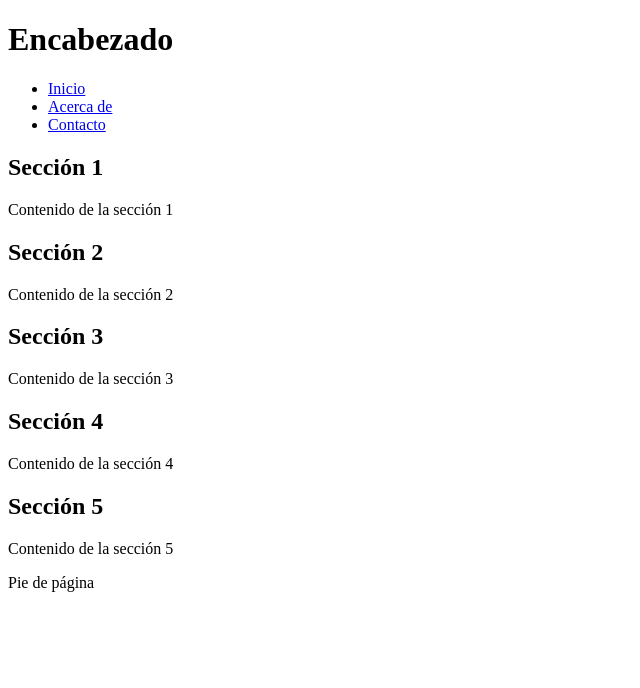
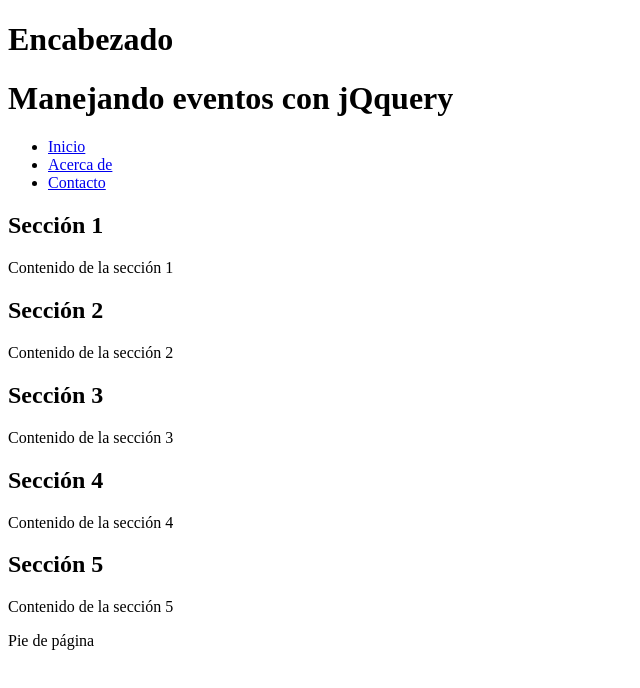
Before and after one commit to Tony23-JR/Viba, a plain HTML site: page index.html in a window 1280 px wide. Shown: the whole page, without its empty margins (0-640 px from the left). Drawn offline with Linux system fonts and the light colour scheme.

Commit message:
nuevo comit

```diff
--- a/index.html
+++ b/index.html
@@ -11,6 +11,7 @@
 <body>
     <header>
         <h1>Encabezado</h1>
+        <h1>Manejando eventos con jQquery</h1>
     </header>
     <nav>
         <ul>
```
